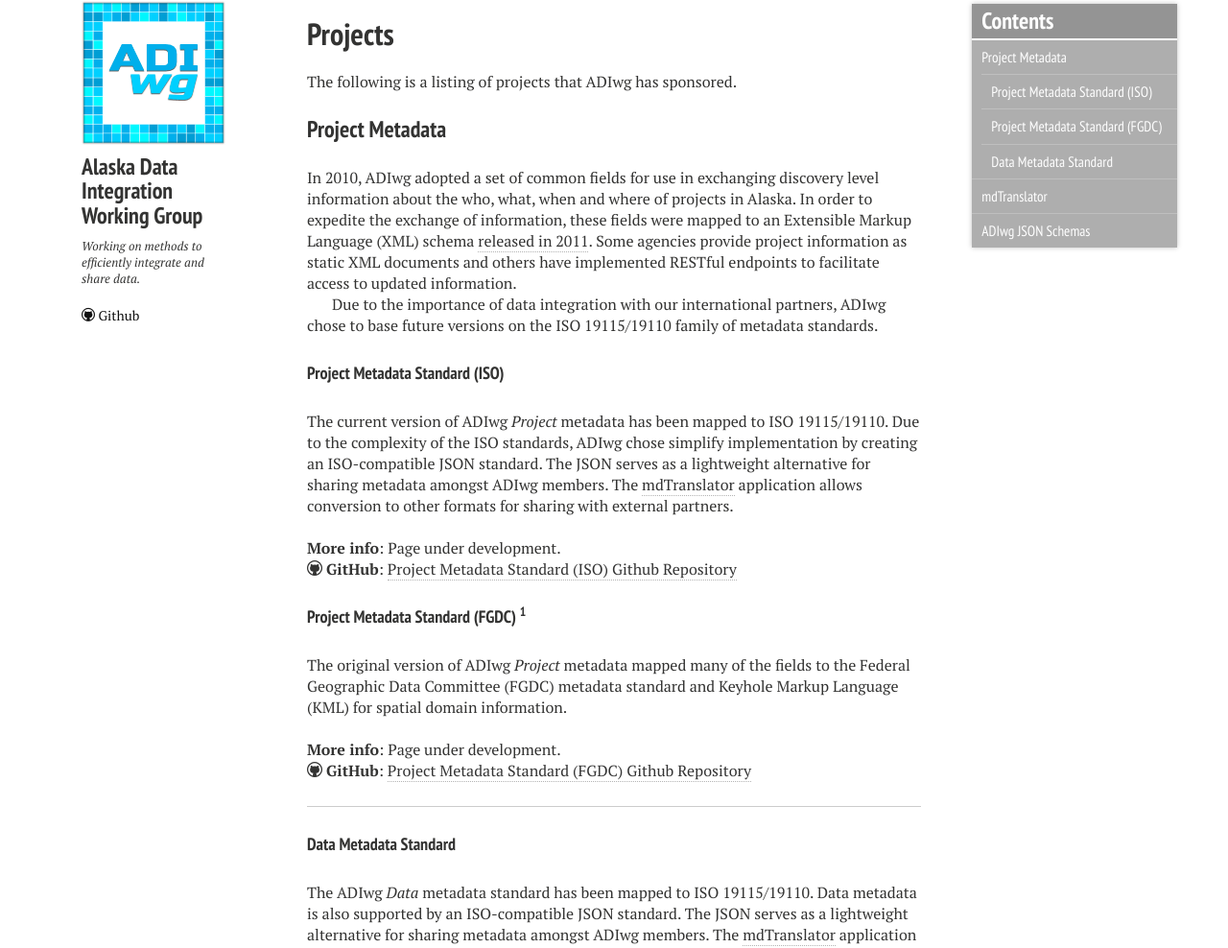
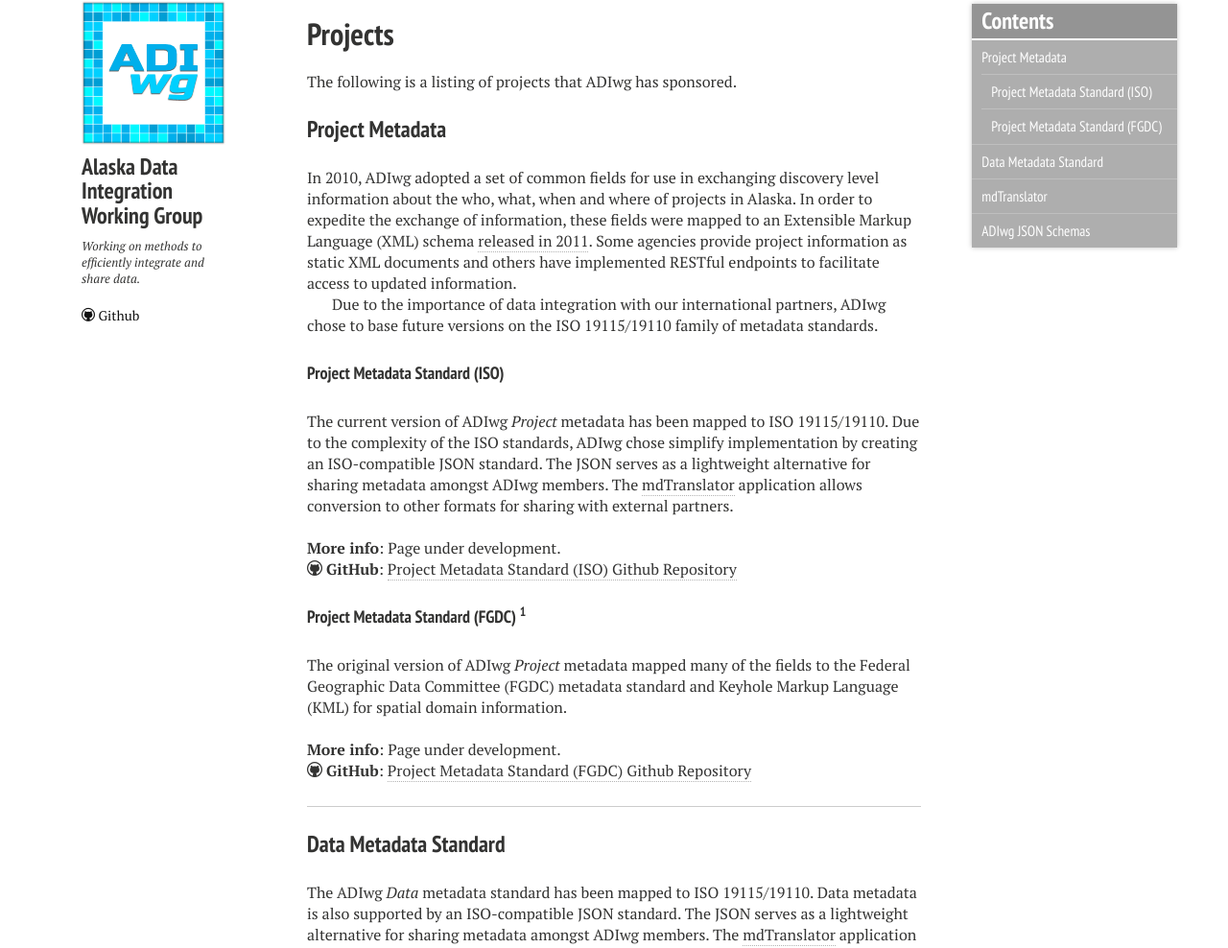
Before and after one commit to adiwg/adiwg.github.io, a Jekyll site: the page built from projects.md, in a window 1280 px wide. Shown: the part 262-1250 px from the top of the page at 96% size. Built offline with Jekyll 4.4.1, drawn with Linux system fonts in a browser that asks for light colours; nearby versions of some CDN libraries.

```diff
--- a/projects.md
+++ b/projects.md
@@ -45,7 +45,7 @@ The original version of ADIwg *Project* metadata mapped many of the fields to th
 
 ***
 
-####Data Metadata Standard
+###Data Metadata Standard
 
 The ADIwg *Data* metadata standard has been mapped to ISO 19115/19110. Data metadata is also supported by an ISO-compatible JSON standard. The JSON serves as a lightweight alternative for sharing metadata amongst ADIwg members. The [mdTranslator](#mdtranslator) application allows conversion to other formats for sharing with external partners.\\
 \\
```
